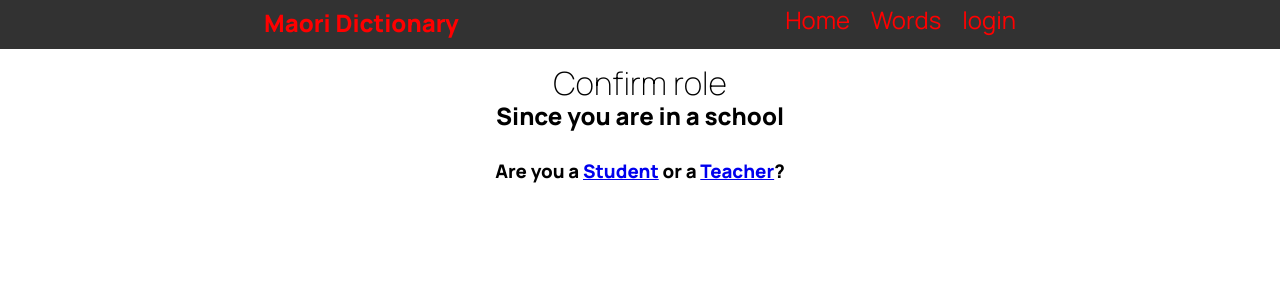
After one commit to DinoBarney63/MaoriDictionaryWebsite, a Flask app: template templates/confirmschoolrole.html in a window 1280 px wide. The commit adds this page. Shown: the top 300 px of the page. Run offline with Flask 2, Linux system fonts and the light colour scheme; the template is opened without the code that fills it, so the values that code supplies are empty.

Commit message:
Student and teacher roles implemented as well as a default user

```diff
--- a/app.py
+++ b/app.py
@@ -32,25 +32,35 @@ def is_logged_in():
         return True
 
 
+def is_admin():
+    if is_logged_in():
+        if session.get('role') == "Teacher" or session.get('role') == "Admin":
+            return True
+        else:
+            return False
+    else:
+        return False
+
+
 @app.route('/')
 def render_home():
-    return render_template('home.html', logged_in=is_logged_in())
+    return render_template('home.html', logged_in=is_logged_in(), admin=is_admin())
 
 
 @app.route('/wordlist')
 def render_wordlist():
-    return render_template('wordlist.html', logged_in=is_logged_in())
+    return render_template('wordlist.html', logged_in=is_logged_in(), admin=is_admin())
 
 
 @app.route('/login', methods=['POST', 'GET'])
 def render_login():
     if is_logged_in():
-        return redirect('/menu/0')
+        return redirect('/')
     if request.method == 'POST':
         email = request.form['email'].strip().lower()
         password = request.form['password'].strip()
         con = create_connection(DATABASE)
-        query = """SELECT id, first_name, password FROM user WHERE email = ?"""
+        query = """SELECT id, first_name, password, role FROM user WHERE email = ?"""
         cur = con.cursor()
         cur.execute(query, (email,))
         user_data = cur.fetchone()
@@ -61,6 +71,7 @@ def render_login():
             user_id = user_data[0]
             first_name = user_data[1]
             db_password = user_data[2]
+            role = user_data[3]
         except IndexError:
             return redirect("/login?error=Email+invalid+or+password+incorrect")
 
@@ -70,10 +81,16 @@ def render_login():
         session['email'] = email
         session['userid'] = user_id
         session['firstname'] = first_name
+        session['role'] = role
+
+        email_parts = email.split('.')
+        if "school" in email_parts:
+            if role == "User":
+                redirect('render_confirm_school_role')
 
         return redirect('/')
 
-    return render_template('login.html', logged_in=is_logged_in())
+    return render_template('login.html', logged_in=is_logged_in(), admin=is_admin())
 
 
 @app.route('/logout')
@@ -85,7 +102,7 @@ def logout():
 @app.route('/signup', methods=['POST', 'GET'])
 def render_signup():
     if is_logged_in():
-        return redirect('/menu/0')
+        return redirect('/')
     if request.method == 'POST':
         first_name = request.form.get('first_name').title().strip()
         last_name = request.form.get('last_name').title().strip()
@@ -101,11 +118,11 @@ def render_signup():
 
         hashed_password = bcrypt.generate_password_hash(password)
         con = create_connection(DATABASE)
-        query = "INSERT INTO user (first_name, last_name, email, password, is_admin) VALUES (?, ?, ?, ?, ?)"
+        query = "INSERT INTO user (first_name, last_name, email, password, role) VALUES (?, ?, ?, ?, ?)"
         cur = con.cursor()
 
         try:
-            cur.execute(query, (first_name, last_name, email, hashed_password, "0"))
+            cur.execute(query, (first_name, last_name, email, hashed_password, "User"))
         except sqlite3.IntegrityError:
             con.close()
             return redirect('\signup?error=Email+is+already+used')
@@ -113,9 +130,50 @@ def render_signup():
         con.commit()
         con.close()
 
-        return redirect("login")
+        return redirect('login')
 
-    return render_template('signup.html', logged_in=is_logged_in())
+    return render_template('signup.html', logged_in=is_logged_in(), admin=is_admin())
+
+
+# Try make it activate this after signing up as well as after logging in
+@app.route('/confirm_school_role/<user_id>')
+def render_confirm_school_role(user_id):
+    con = create_connection(DATABASE)
+    query = "SELECT email, role FROM user WHERE id = ?"
+    cur = con.cursor()
+    cur.execute(query, (user_id, ))
+    user_info = cur.fetchall()
+    con.close()
+    email = user_info[0]
+    role = user_info[0]
+    email_parts = email.split('.')
+    if "school" in email_parts:
+        if role == "User":
+            return render_template('confirmschoolrole.html', user_id=user_id)
+    else:
+        return redirect('/')
+
+
+@app.route('/signup_student/<user_id>')
+def signup_student(user_id):
+    con = create_connection(DATABASE)
+    query = "UPDATE user SET role='Student' WHERE id = ?"
+    cur = con.cursor()
+    cur.execute(query, (user_id,))
+    con.commit()
+    con.close()
+    return redirect('/')
+
+
+@app.route('/signup_teacher/<user_id>')
+def signup_teacher(user_id):
+    con = create_connection(DATABASE)
+    query = "UPDATE user SET role='Teacher' WHERE id = ?"
+    cur = con.cursor()
+    cur.execute(query, (user_id,))
+    con.commit()
+    con.close()
+    return redirect('/')
 
 
 app.run()  # Runs app normally
--- a/templates/base.html
+++ b/templates/base.html
@@ -18,6 +18,9 @@
             <a href="/">Home</a>
             <a href="/wordlist">Words</a>
             {% if logged_in %}
+                {% if logged_in %}
+                    <a href="/">admin</a>
+                {% endif %}
                 <a href="/logout">logout</a>
                 {% else %}
                 <a href="/login">login</a>
--- /dev/null
+++ b/templates/confirmschoolrole.html
@@ -0,0 +1,8 @@
+{% extends 'base.html' %}
+
+{% block pageheading %}Confirm role{% endblock %}
+
+{% block main %}
+  <h2>Since you are in a school</h2>
+  <h3>Are you a <a href="/signup_student">Student</a> or a <a href="/signup_teacher">Teacher</a>?</h3>
+{% endblock %}
```
Also changed, not shown: templates/signup.html (+4 -4 lines), MaoriDictionary.db (added).
